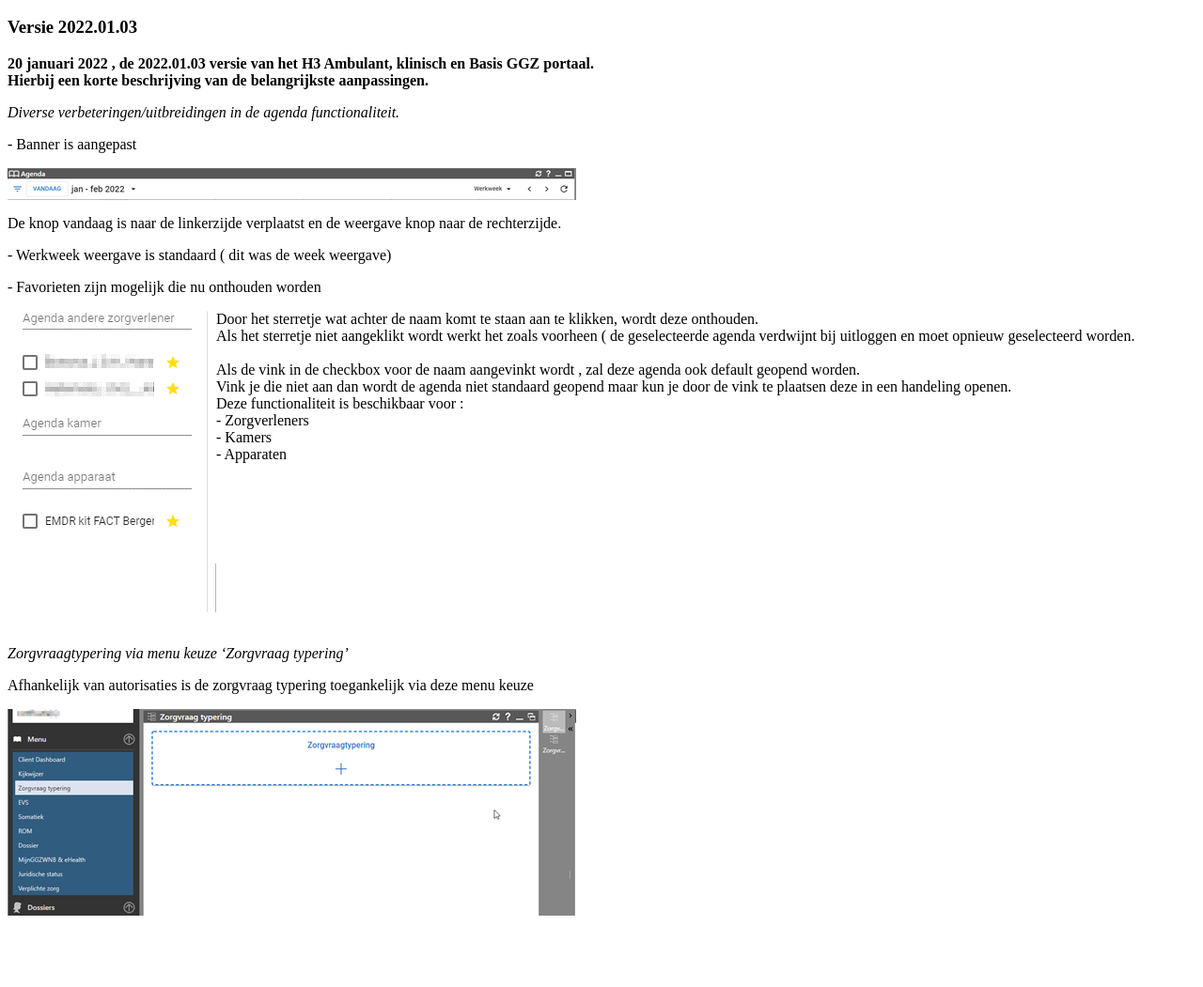
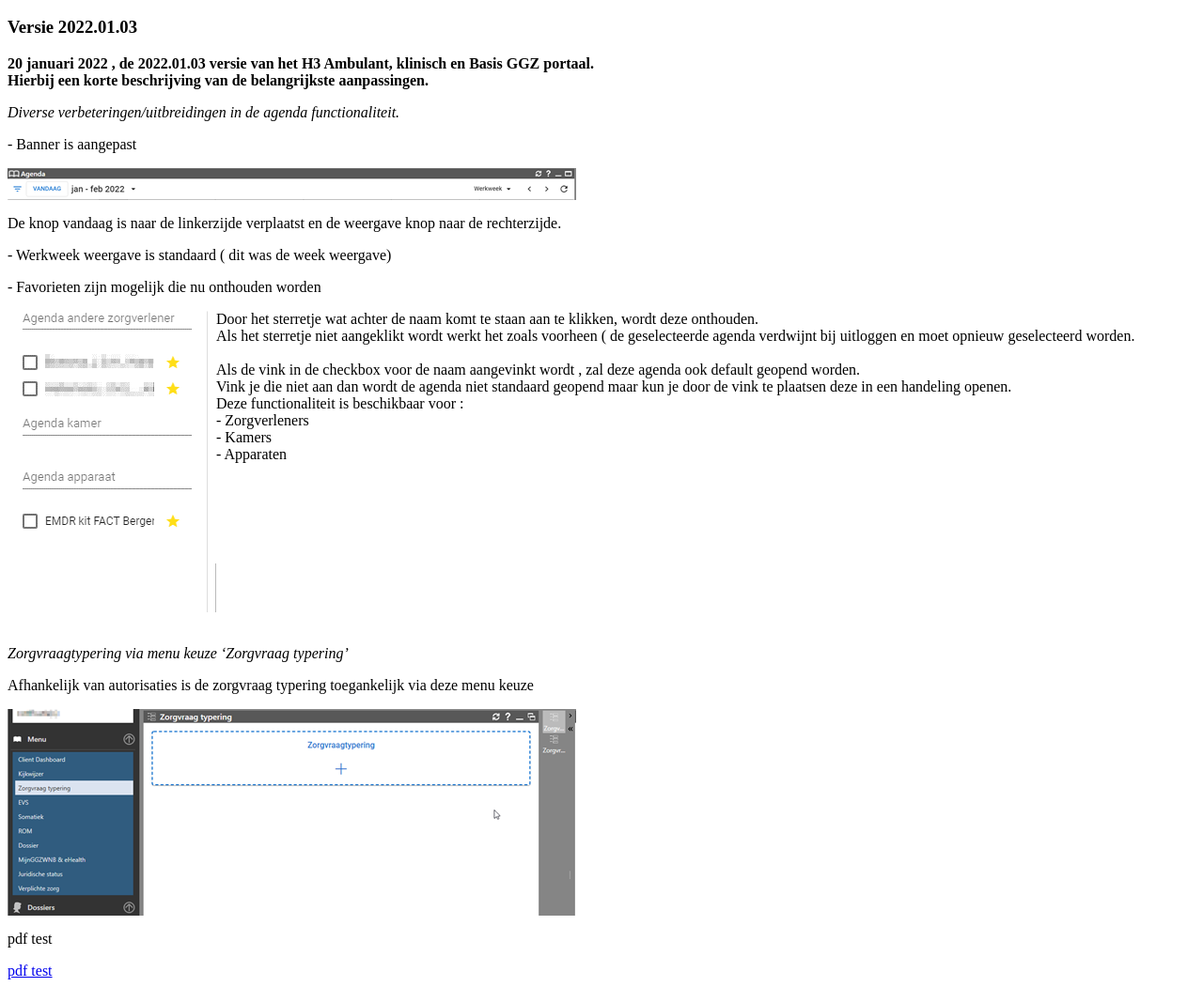
Before and after one commit to scholsjo/wat_is_nieuw_test, a plain HTML site: page index.html in a window 1280 px wide. Shown: the part 48-1099 px from the top of the page at 94% size. Before the commit the page ends 1031 px from the top, so only its background shows below. Drawn offline with Linux system fonts and the light colour scheme.

Commit message:
Update index.html

```diff
--- a/index.html
+++ b/index.html
@@ -39,6 +39,9 @@
     <p><i>Zorgvraagtypering via menu keuze ‘Zorgvraag typering’</i></p>
     <p>Afhankelijk van autorisaties is de zorgvraag typering toegankelijk via deze menu keuze</p>
     <img src="img/Afbeelding3.png" alt="Afbeelding 3"/>
+  <br/>
+  <p>pdf test</p>
+  <a href="pdf/test.pdf">pdf test</a>
 </body>
 
 </html>
```
